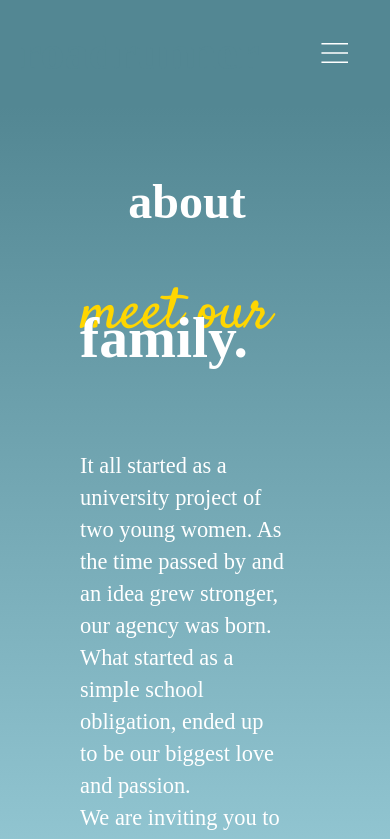
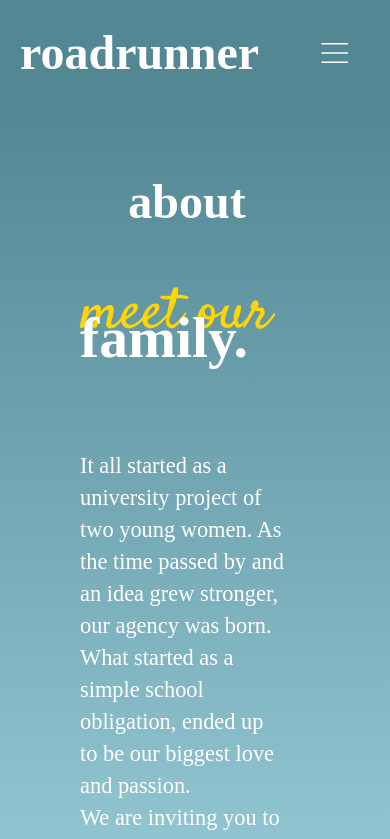
Before and after one commit to val2cak/_roadrunner, a Next.js app: page /about in a window 390 px wide. Shown: the top 839 px of the page. Built offline with nearby package versions, Linux system fonts and the light colour scheme; a web font is replaced by a local one.

Commit message:
Update header.js

```diff
--- a/components/header/header.js
+++ b/components/header/header.js
@@ -23,7 +23,7 @@ const Header = () => {
             <header className='pl-5 lg:pl-10 pt-4 relative flex flex-col bg-hci-general-dark lg:bg-transparent sm:h-28'>
                 <div className='z-10 flex justify-between items-center'>
                     <Link href='/'>
-                        <a className='no-underline z-10 pb-6 items-center text-hci-general-dark text-3xl font-regular font-bold hover:text-hci-general-middle'>
+                        <a className='no-underline z-10 pb-6 items-center text-3xl font-regular font-bold hover:text-hci-general-middle sm:text-white lg:text-hci-general-dark'>
                             roadrunner
                         </a>
                     </Link>
```
